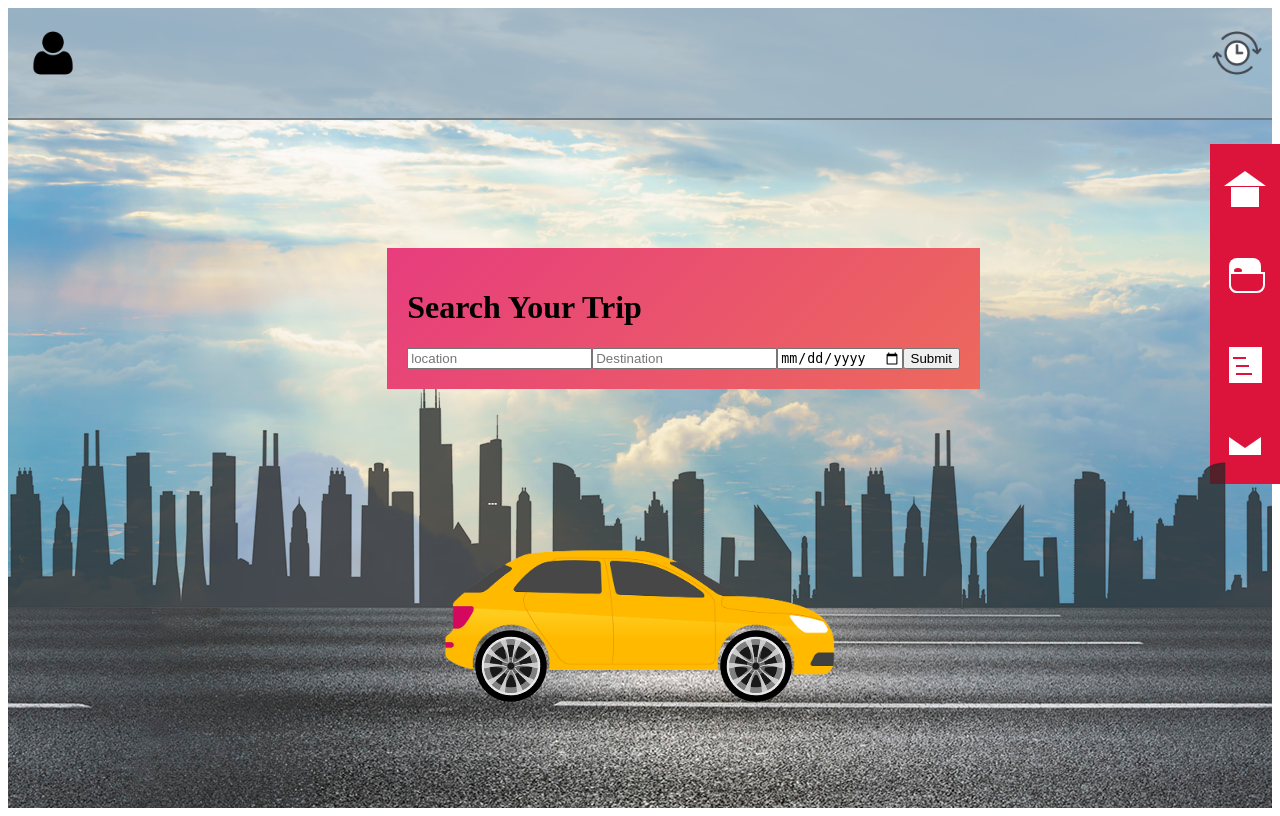
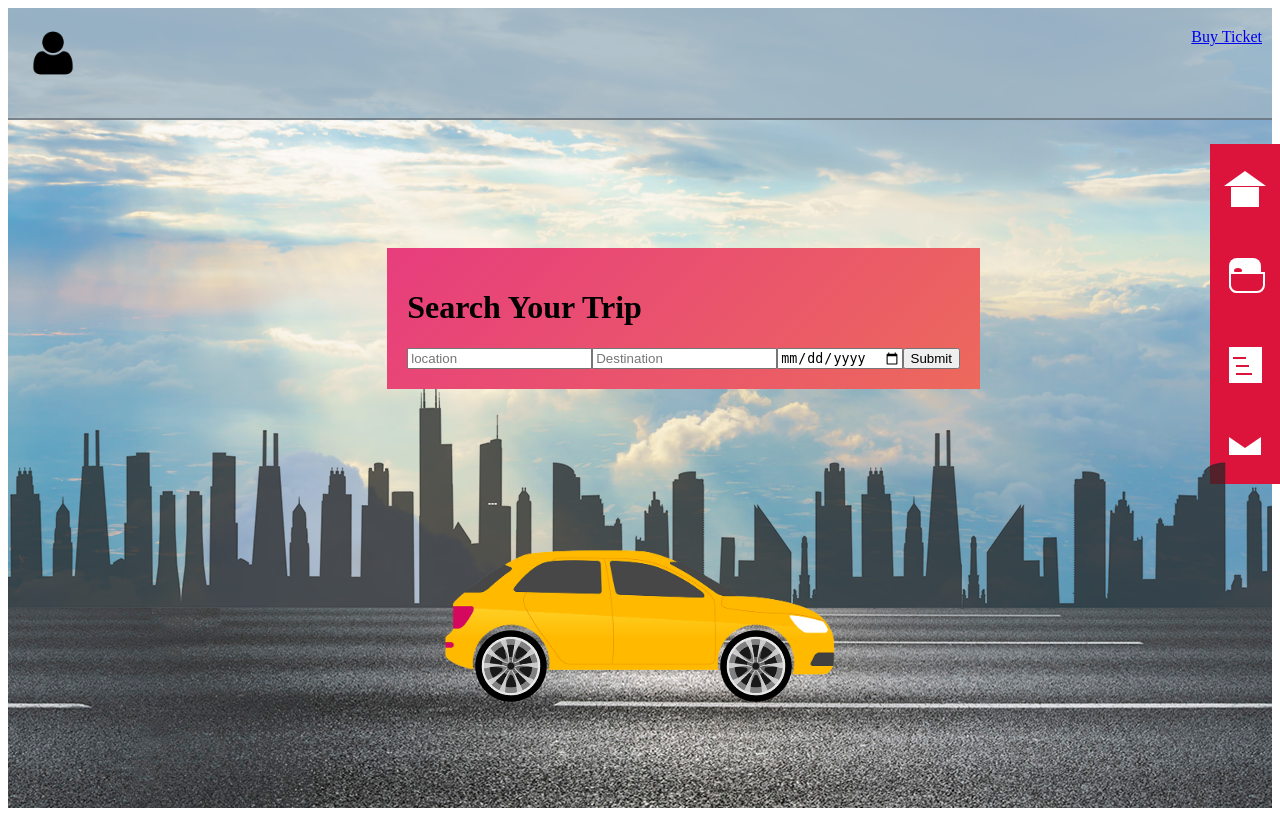
Before and after one commit to NSU-SU19CSE299S02/SU19CSE299S02G12NSU, a PHP site: page /home.php in a window 1280 px wide. Run offline with PHP 8.4, Linux system fonts and the light colour scheme; the visitor is signed in with stand-in values (Sample User, id 1); data that the repository does not hold is empty.

Commit message:
#82 Creating mega button in home pag
Creating mega button in homepage

```diff
--- a/Project Code/home.php
+++ b/Project Code/home.php
@@ -70,7 +70,7 @@ WHERE f.User_id ='$emailu' ";
 
 
 
-            <img src="img/download.png" alt="">
+         <a href="#" class="mega_button">Buy Ticket</a>
             </div>
 
 
```
